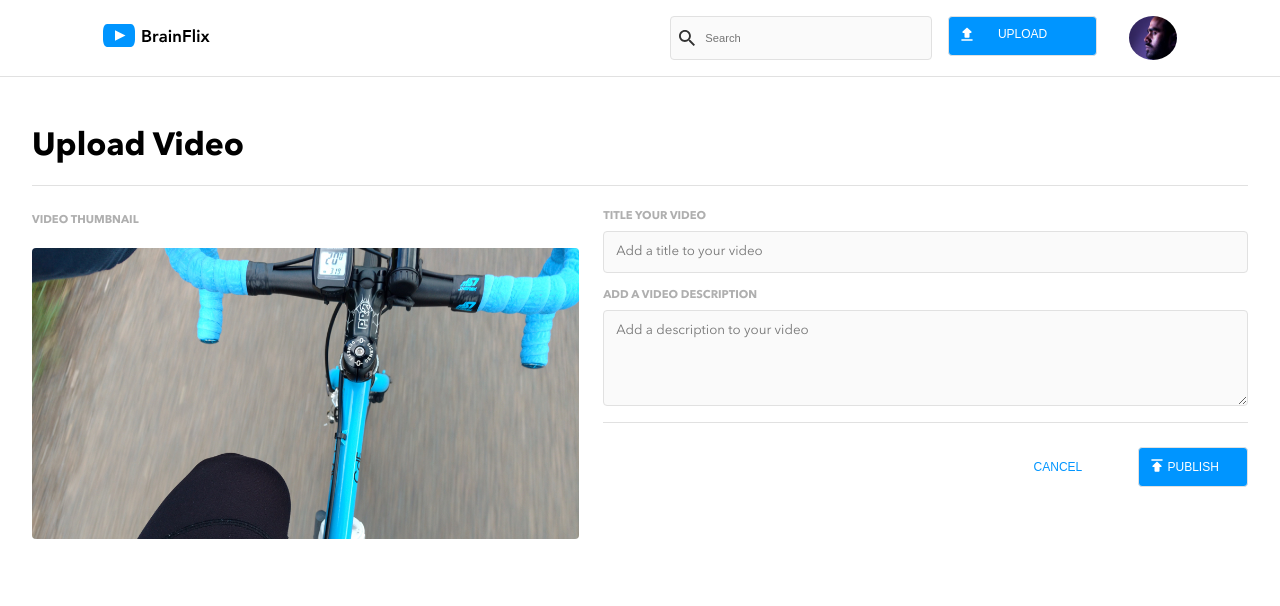
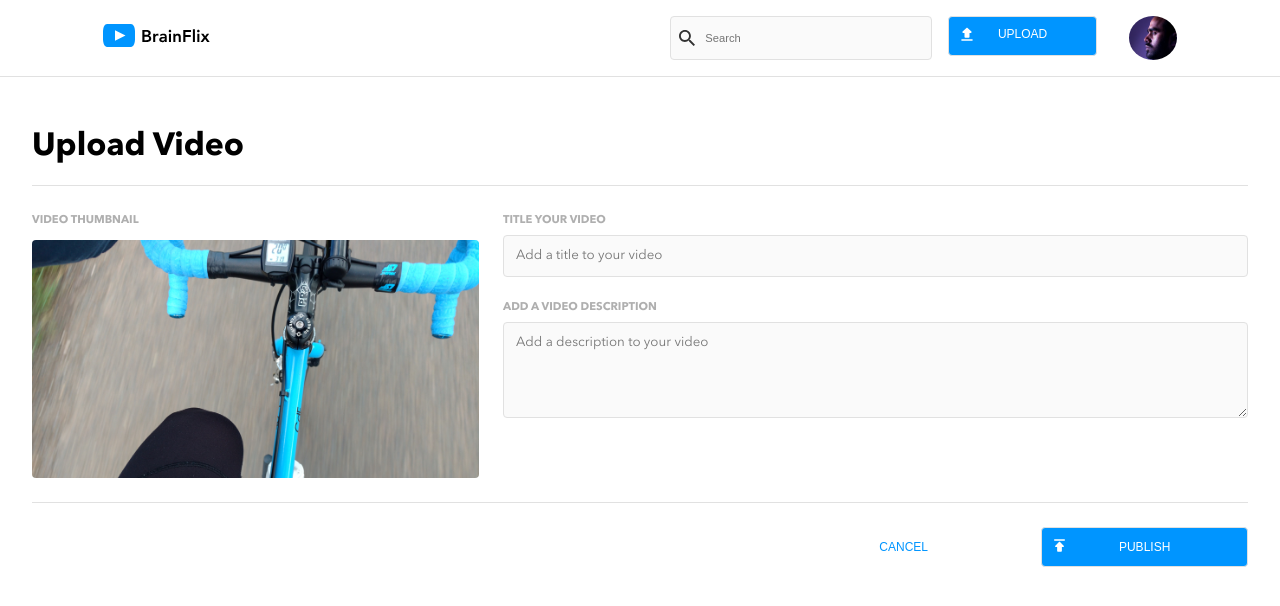
Before and after one commit to alisapromthep/alisa-promthep-brainflix, a React (Create React App) app: page /upload in a window 1280 px wide. Shown: the top 606 px of the page. Built offline with nearby package versions, Linux system fonts and the light colour scheme.

Commit message:
adjust html, added container to achieve desktop styling for upload page, thumbnail photo and form still not aligned

```diff
--- a/src/components/UploadForm/UploadForm.js
+++ b/src/components/UploadForm/UploadForm.js
@@ -15,14 +15,15 @@ function UploadForm({handleFormSubmit}) {
 
 
     return (
-        <div className='upload__container'>
-            <div className='upload__thumbnail-container'>
-                <p className='upload__thumbnail-label'> video thumbnail </p>
-                <img className='upload__thumbnail-img' src={UploadPreview} alt='first person view of a biker looking down'/>
-            </div>
         <form
         onSubmit={handleFormSubmit}
         className='uploadform'>
+        <div className='uploadform__container'>
+            <div className='uploadform__thumbnail-container'>
+                <p className='uploadform__thumbnail-label'> video thumbnail </p>
+                <img className='uploadform__thumbnail-img' src={UploadPreview} alt='first person view of a biker looking down'/>
+            </div>
+            <div className='uploadform__input-container'>
                 <label className='uploadform__label'>
                     title your video
                     <input className='uploadform__input' type='text' placeholder='Add a title to your video' name='title' />
@@ -31,6 +32,8 @@ function UploadForm({handleFormSubmit}) {
                     add a video description
                     <textarea className='uploadform__input uploadform__input--large' type='text' placeholder='Add a description to your video' name='description' />
                 </label>
+            </div>
+        </div>
             <div className='uploadform__button-container'>
                 <div className='button__container'>
                     <img className='button__publish-icon' src={publish} alt='arrow up'/>
@@ -39,7 +42,6 @@ function UploadForm({handleFormSubmit}) {
                 <button type='button' className='button button--white'>cancel</button>
             </div>
         </form>
-        </div>
     );
 }
 
--- a/src/components/UploadForm/UploadForm.scss
+++ b/src/components/UploadForm/UploadForm.scss
@@ -1,26 +1,37 @@
 @use '../../styles/partials/mixins' as *;
 @use '../../styles/partials/color' as *;
 
-.upload {
+
+.uploadform {
 
     &__container {
+
         @include desktop {
             display: flex;
+            justify-content: center;
+            align-items: baseline;
+            margin-bottom: 1.5rem;
         }
+
     }
+
+
 
     &__thumbnail {
 
         &-container {
             @include flex-column;
+            margin-bottom: 1rem;
 
             @include desktop {
-                margin-right: 1.5rem;
+                margin: 0 1.5rem 0 0;
+                width: 60%;
             }
         }
 
         &-label {
             @include label-format;
+            margin-bottom: 0.5rem;
         }
 
         &-img {
@@ -36,20 +47,25 @@
             }
         }
     }
-}
 
-.uploadform {
-    @include flex-column;
-    margin: 1rem 0;
+    &__input-container {
+        @include flex-column;
+        margin: 1rem 0;
 
-    @include desktop {
-        margin: 0;
-        width: 100%;
+        @include desktop {
+            margin: 0;
+            width: 100%;
+        }
+
     }
 
     &__label {
         @include label-format;
         @include flex-column;
+
+        @include desktop {
+            margin-bottom: 1.5rem;
+        }
     }
 
     &__input {
--- a/src/pages/UploadPage/UploadPage.scss
+++ b/src/pages/UploadPage/UploadPage.scss
@@ -1,5 +1,5 @@
+@use '../../styles/partials/color' as *;
 @use '../../styles/partials/mixins' as *;
-@use '../../styles/partials/color' as *;
 
 .upload {
     @include mobile-padding;
```
Lines whose indentation alone changed are shown as unchanged.
